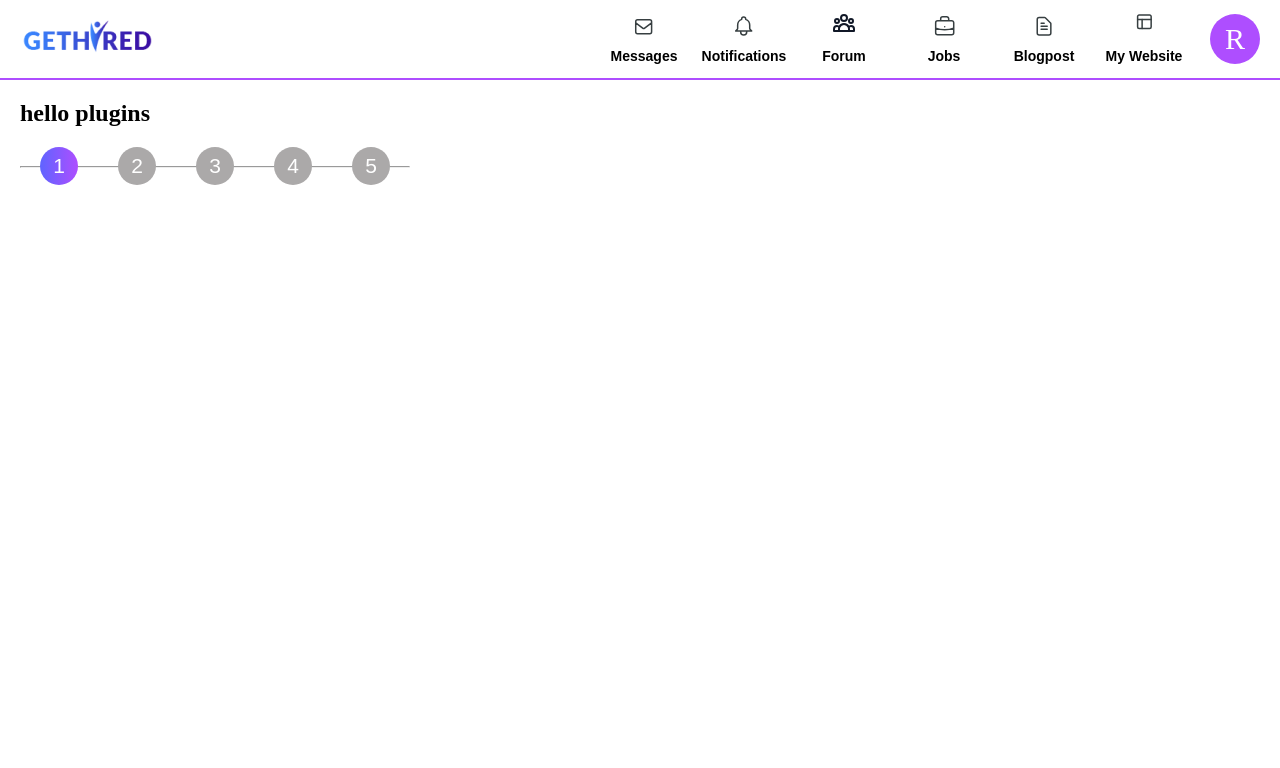
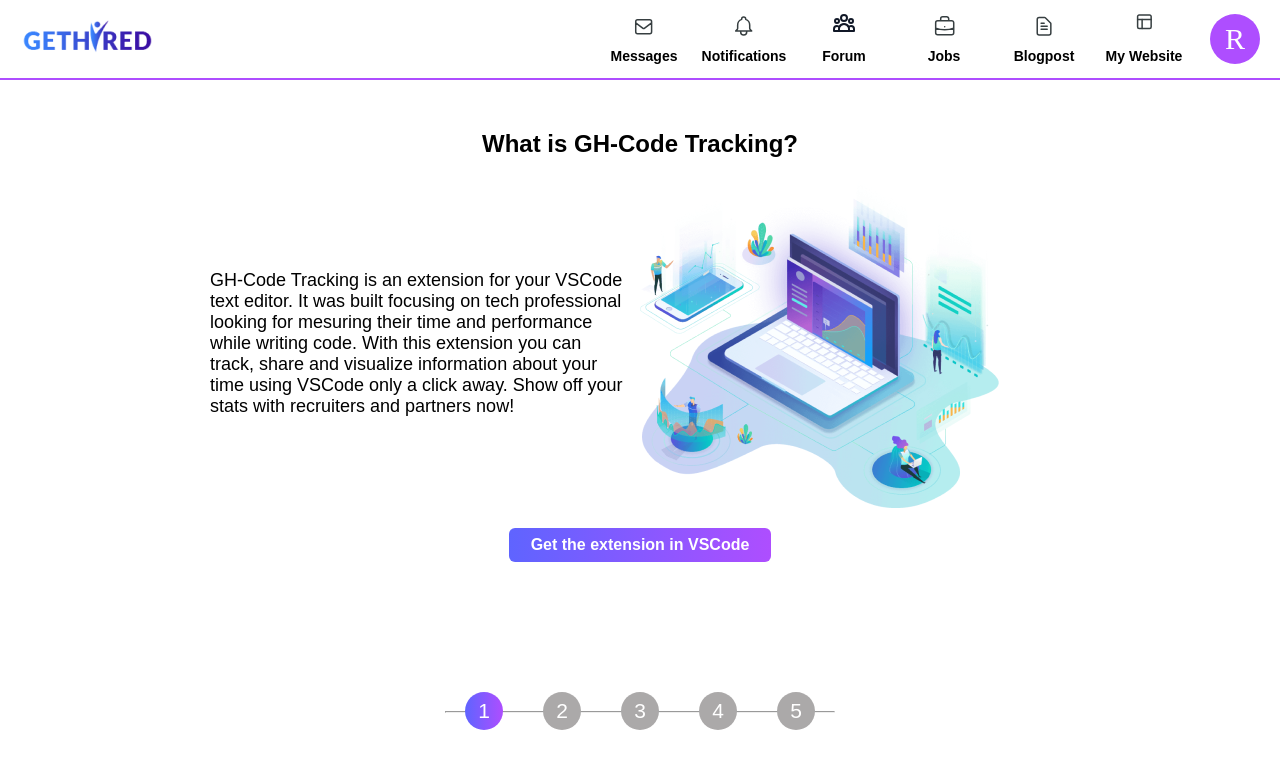
Before and after one commit to Platzi-Master-C8/MF-Plugins, a Next.js app in the folder gethired-frontend-web/: page / in a window 1280 px wide. Shown: the top 768 px of the page. Built offline with nearby package versions, Linux system fonts and the light colour scheme.

Commit message:
The home page already done (only on desktop)

```diff
--- a/gethired-frontend-web/components/ButtonCTA/ButtonCTA.jsx
+++ b/gethired-frontend-web/components/ButtonCTA/ButtonCTA.jsx
@@ -1,7 +1,7 @@
 import React from "react";
 import PropTypes from "prop-types";
 
-import "./ButtonCTA.css";
+// import "./ButtonCTA.css";
 
 
 const ButtonCTA = ({ name }) => (
--- a/gethired-frontend-web/pages/index.js
+++ b/gethired-frontend-web/pages/index.js
@@ -1,13 +1,22 @@
+import Image from "next/image"
 import Path from "../components/Path"
+import TechImg from "../public/technology.png"
+import ButtonCTA from "../components/ButtonCTA/ButtonCTA"
 
 export default function Home() {
 
   return (
     <main className="main">
       <section className="main__content">
-        <div className="title">
-          <h1>hello plugins</h1>
+        <h2>What is GH-Code Tracking?</h2>
+        <div>
+          <p>
+          GH-Code Tracking is an extension for your VSCode text editor. It was built focusing on tech professional looking for mesuring their time and performance while writing code. With this extension you can track, share and visualize information about your time using VSCode only a click away. Show off your stats with recruiters and partners now!
+          </p>
+
+          <Image src={TechImg} />
         </div>
+        <ButtonCTA name="Get the extension in VSCode" />
       </section>
 
       <Path active={1}/>
--- /dev/null
+++ b/gethired-frontend-web/styles/components/ButtonCTA.scss
@@ -0,0 +1,13 @@
+.cta{
+  background: rgb(95,100,255);
+  background: $mainGradient;
+  color: white;
+  border: none;
+  border-radius: 6px;
+  font-weight: 700;
+  font-family: 'Mulish', sans-serif;
+  font-size: 16px;
+
+  width: fit-content;
+  padding: 8px 22px;
+}
--- a/gethired-frontend-web/styles/globals.scss
+++ b/gethired-frontend-web/styles/globals.scss
@@ -20,6 +20,7 @@
 @import './components/ChartButton.scss';
 @import './components/NavBarItem.scss';
 @import './components/Path.scss';
+@import './components/ButtonCTA.scss';
 
 @import './containers/UserMain.scss';
 @import './containers/Filter.scss';
@@ -27,4 +28,5 @@
 @import './containers/Navbar.scss';
 
 
-@import './pages/adminView.scss'
+@import './pages/adminView.scss';
+@import './pages/home.scss'
--- /dev/null
+++ b/gethired-frontend-web/styles/pages/home.scss
@@ -0,0 +1,35 @@
+.main{
+  width: 90%;
+  min-height: 80vh;
+  max-width: 900px;
+  margin: 30px auto;
+  display: flex;
+  flex-direction: column;
+  justify-content: space-between;
+
+  font-family: 'Mulish', sans-serif;
+
+  &__content{
+    display: flex;
+    flex-direction: column;
+    align-items: center;
+
+    & > div{
+      display: flex;
+      align-items: center;
+      margin: 20px 0;
+
+      p{
+        font-size: 18px;
+        padding-right: 10px;
+      }
+      *{
+        width: 50%;
+      }
+    }
+  }
+
+  .path{
+    margin: 0 auto;
+  }
+}
```
Also changed, not shown: gethired-frontend-web/public/technology.png (added), 1 other file (tests, documents, lock files or other folders).
